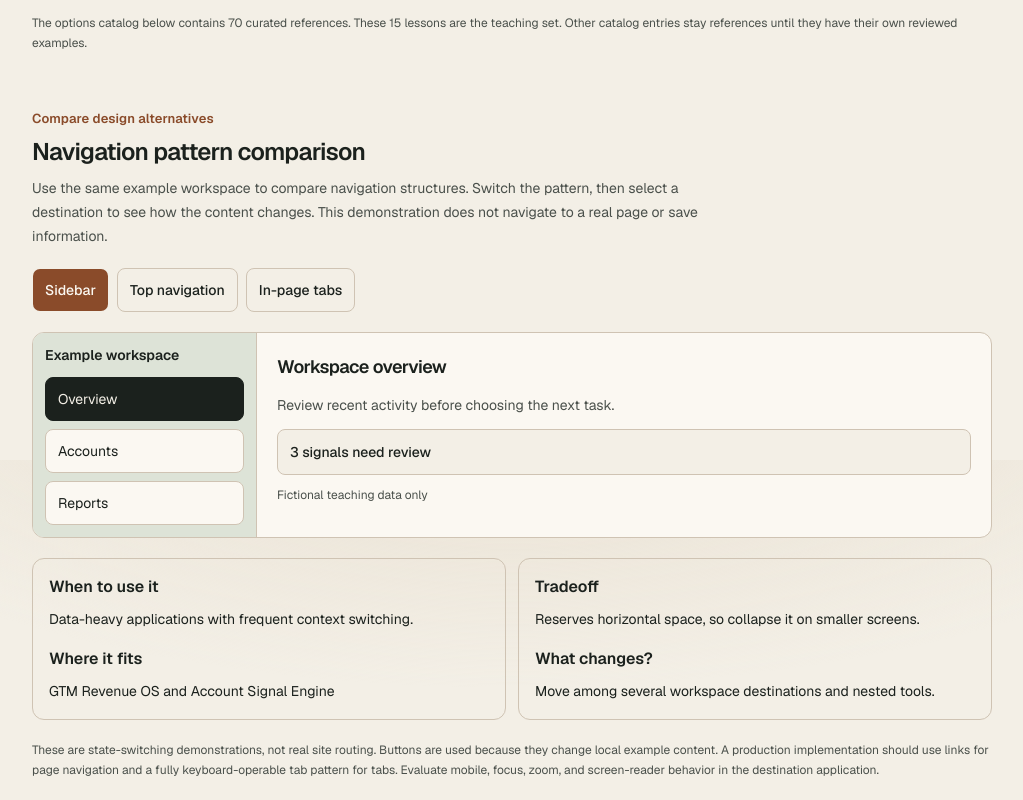
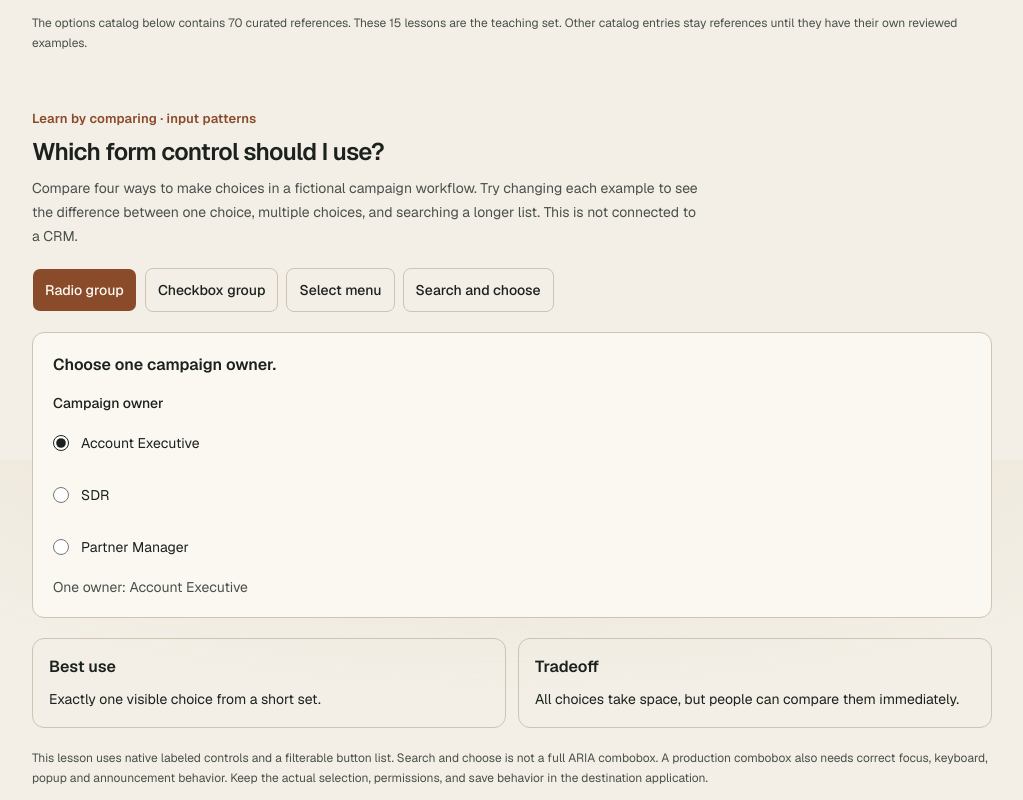
Before and after one commit to heyfunwhoa/byjoyaing-portfolio, a Next.js app: page /design-lab in a window 1280 px wide. Shown: the part 4340-5140 px from the top of the page, without its empty margins (128-1151 px from the left). Built offline with nearby package versions, Linux system fonts and the light colour scheme.

Commit message:
feat(design-lab): teach form-control pattern tradeoffs
* feat(design-lab): add educational form-control comparison

* feat(design-lab): integrate form-control learning comparison

* test(design-lab): cover form-pattern examples and production gate

```diff
--- a/app/design-lab/page.tsx
+++ b/app/design-lab/page.tsx
@@ -7,6 +7,7 @@ import { MotionWorkbench } from "@/components/design-lab/motion-workbench";
 import { LearningChecksPreview } from "@/components/design-lab/learning-checks-preview";
 import { ComponentOptions } from "@/components/design-lab/component-options";
 import { ComponentLearning } from "@/components/design-lab/component-learning";
+import { FormPatternComparison } from "@/components/design-lab/form-pattern-comparison";
 import { NavigationPatternComparison } from "@/components/design-lab/navigation-pattern-comparison";
 import { BrandAvatar } from "@/components/brand-avatar";
 import { CapabilityOrbit } from "@/components/capability-orbit";
@@ -157,6 +158,7 @@ export default function DesignLabPage() {
         <CreativeRecipes />
 
         <ComponentLearning />
+        <FormPatternComparison />
         <NavigationPatternComparison />
 
         <div id="component-ideas" tabIndex={-1} className="scroll-mt-24">
--- /dev/null
+++ b/components/design-lab/form-pattern-comparison.tsx
@@ -0,0 +1,156 @@
+"use client";
+
+import { useId, useState } from "react";
+import { Button } from "@/components/ui/button";
+
+export const formPatternOptions = [
+  {
+    id: "radio",
+    name: "Radio group",
+    use: "Exactly one visible choice from a short set.",
+    tradeoff: "All choices take space, but people can compare them immediately.",
+    example: "Choose one campaign owner.",
+  },
+  {
+    id: "checkbox",
+    name: "Checkbox group",
+    use: "Any number of independent options.",
+    tradeoff: "Works for multiple selections, not a single mutually exclusive answer.",
+    example: "Choose which campaign channels to include.",
+  },
+  {
+    id: "select",
+    name: "Select menu",
+    use: "One choice from a known list without occupying much space.",
+    tradeoff: "Choices are hidden until opened; a long list may be difficult to scan.",
+    example: "Choose one campaign stage.",
+  },
+  {
+    id: "search",
+    name: "Search and choose",
+    use: "Find one item in a longer or unfamiliar collection.",
+    tradeoff: "Requires typing and a useful no-results state; adds complexity.",
+    example: "Find an account for the campaign.",
+  },
+] as const;
+
+type Pattern = (typeof formPatternOptions)[number]["id"];
+const people = ["Account Executive", "SDR", "Partner Manager"];
+const channels = ["Email", "Phone", "Event follow-up"];
+const accounts = ["Northstar Security", "Horizon Networks", "Lumen Data", "Summit Systems", "Evergreen Cloud"];
+
+export function FormPatternComparison() {
+  const heading = useId();
+  const label = useId();
+  const [pattern, setPattern] = useState<Pattern>("radio");
+  const [owner, setOwner] = useState(people[0]);
+  const [selectedChannels, setSelectedChannels] = useState<string[]>(["Email"]);
+  const [stage, setStage] = useState("Research");
+  const [query, setQuery] = useState("");
+  const [account, setAccount] = useState("");
+  const current = formPatternOptions.find((item) => item.id === pattern)!;
+  const matches = accounts.filter((item) => item.toLowerCase().includes(query.toLowerCase()));
+  const toggleChannel = (name: string, checked: boolean) =>
+    setSelectedChannels((current) => checked ? [...current, name] : current.filter((item) => item !== name));
+  return (
+    <section aria-labelledby={heading} className="space-y-5">
+      <div>
+        <p className="editorial-eyebrow text-accent">Learn by comparing · input patterns</p>
+        <h2 id={heading} className="mt-2 font-display text-2xl">Which form control should I use?</h2>
+        <p className="mt-2 max-w-2xl text-sm leading-6 text-muted">
+          Compare four ways to make choices in a fictional campaign workflow.
+          Try changing each example to see the difference between one choice,
+          multiple choices, and searching a longer list. This is not connected to a CRM.
+        </p>
+      </div>
+      <div role="group" aria-label="Compare form patterns" className="flex flex-wrap gap-2">
+        {formPatternOptions.map((item) => (
+          <Button key={item.id} type="button"
+            aria-pressed={pattern === item.id}
+            variant={pattern === item.id ? "default" : "outline"}
+            onClick={() => setPattern(item.id)}>{item.name}</Button>
+        ))}
+      </div>
+      <div className="rounded-xl border border-border bg-card p-4 sm:p-5">
+        <h3 className="font-semibold">{current.example}</h3>
+        <div className="mt-4">
+          {pattern === "radio" ? (
+            <fieldset className="space-y-2">
+              <legend className="mb-2 text-sm font-medium">Campaign owner</legend>
+              {people.map((person) => (
+                <label key={person} className="flex min-h-11 items-center gap-3 text-sm">
+                  <input type="radio" name={heading + "-owner"} value={person}
+                    checked={owner === person} onChange={() => setOwner(person)}
+                    className="h-4 w-4 accent-current" />{person}
+                </label>
+              ))}
+              <p role="status" className="text-sm text-muted">One owner: {owner}</p>
+            </fieldset>
+          ) : pattern === "checkbox" ? (
+            <fieldset className="space-y-2">
+              <legend className="mb-2 text-sm font-medium">Campaign channels</legend>
+              {channels.map((channel) => (
+                <label key={channel} className="flex min-h-11 items-center gap-3 text-sm">
+                  <input type="checkbox" checked={selectedChannels.includes(channel)}
+                    onChange={(event) => toggleChannel(channel, event.target.checked)}
+                    className="h-4 w-4 accent-current" />{channel}
+                </label>
+              ))}
+              <p role="status" className="text-sm text-muted">
+                {selectedChannels.length ? selectedChannels.join(", ") : "No channels selected"}
+              </p>
+            </fieldset>
+          ) : pattern === "select" ? (
+            <div className="max-w-sm">
+              <label htmlFor={label + "-stage"} className="block text-sm font-medium">Campaign stage</label>
+              <select id={label + "-stage"} value={stage}
+                onChange={(event) => setStage(event.target.value)}
+                className="mt-2 min-h-11 w-full rounded-lg border border-border bg-background px-3">
+                <option>Research</option><option>Outreach</option><option>Evaluation</option><option>Complete</option>
+              </select>
+              <p role="status" className="mt-3 text-sm text-muted">Selected stage: {stage}</p>
+            </div>
+          ) : (
+            <div className="max-w-md space-y-3">
+              <label htmlFor={label + "-account"} className="block text-sm font-medium">Search fictional accounts</label>
+              <input id={label + "-account"} type="search" value={query}
+                onChange={(event) => setQuery(event.target.value)}
+                placeholder="Type a name to filter"
+                className="min-h-11 w-full rounded-lg border border-border bg-background px-3" />
+              <p role="status" className="text-xs text-muted">{matches.length} matches</p>
+              <div role="group" aria-label="Matching accounts" className="flex flex-wrap gap-2">
+                {matches.map((item) => (
+                  <Button key={item} type="button" variant={account === item ? "default" : "outline"}
+                    aria-pressed={account === item} onClick={() => setAccount(item)}>{item}</Button>
+                ))}
+              </div>
+              {!matches.length && (
+                <div className="space-y-2">
+                  <p className="text-sm text-muted">No accounts match that search.</p>
+                  <Button type="button" variant="outline" onClick={() => setQuery("")}>Clear search</Button>
+                </div>
+              )}
+              <p role="status" className="text-sm text-muted">Selected account: {account || "None yet"}</p>
+            </div>
+          )}
+        </div>
+      </div>
+      <div className="grid gap-3 sm:grid-cols-2">
+        <div className="rounded-xl border border-border p-4">
+          <h3 className="font-semibold">Best use</h3>
+          <p className="mt-2 text-sm leading-6">{current.use}</p>
+        </div>
+        <div className="rounded-xl border border-border p-4">
+          <h3 className="font-semibold">Tradeoff</h3>
+          <p className="mt-2 text-sm leading-6">{current.tradeoff}</p>
+        </div>
+      </div>
+      <p className="text-xs leading-5 text-muted">
+        This lesson uses native labeled controls and a filterable button list.
+        Search and choose is not a full ARIA combobox. A production combobox
+        also needs correct focus, keyboard, popup and announcement behavior.
+        Keep the actual selection, permissions, and save behavior in the destination application.
+      </p>
+    </section>
+  );
+}
```
Also changed, not shown: 1 other file (tests, documents, lock files or other folders).
